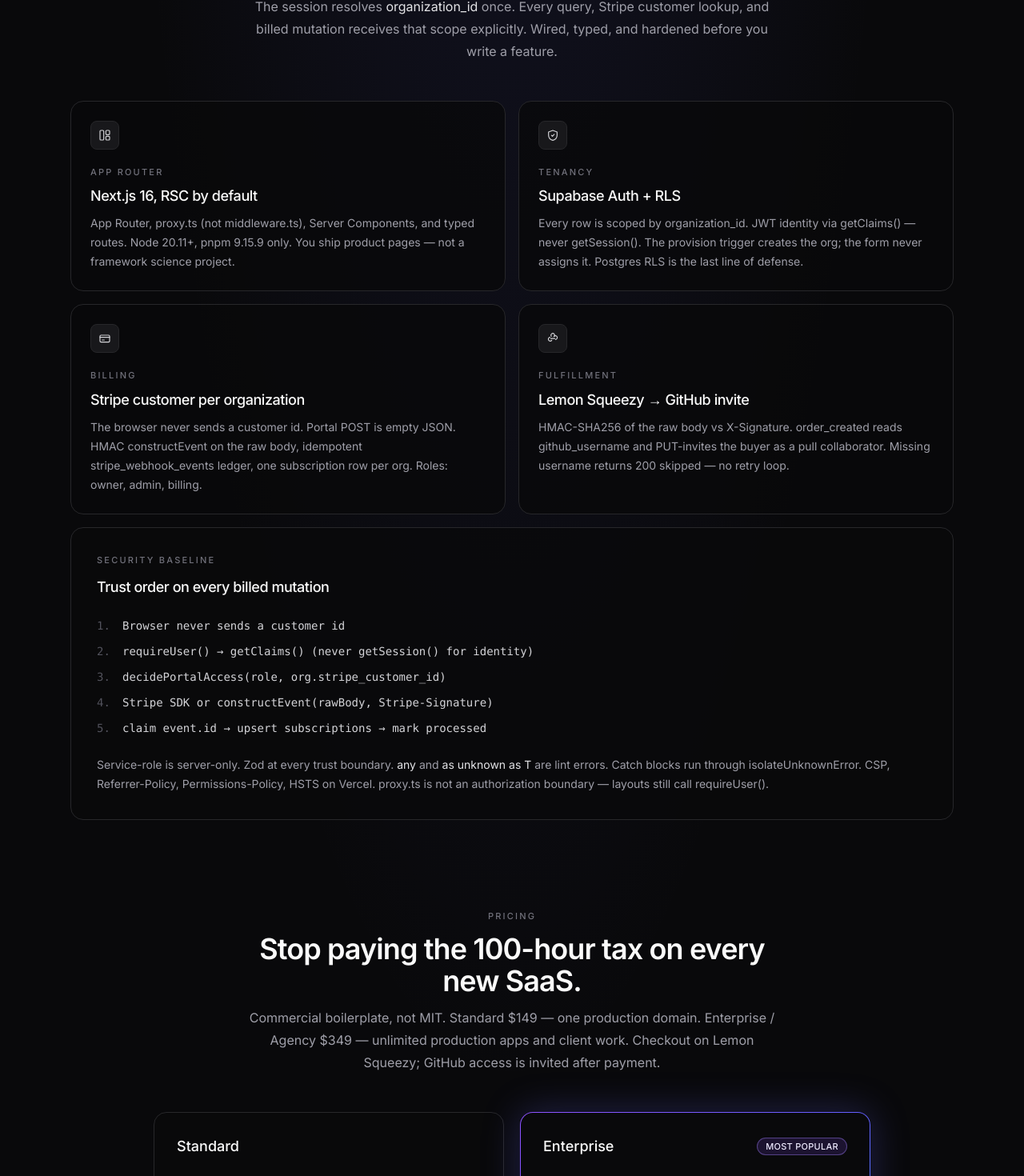
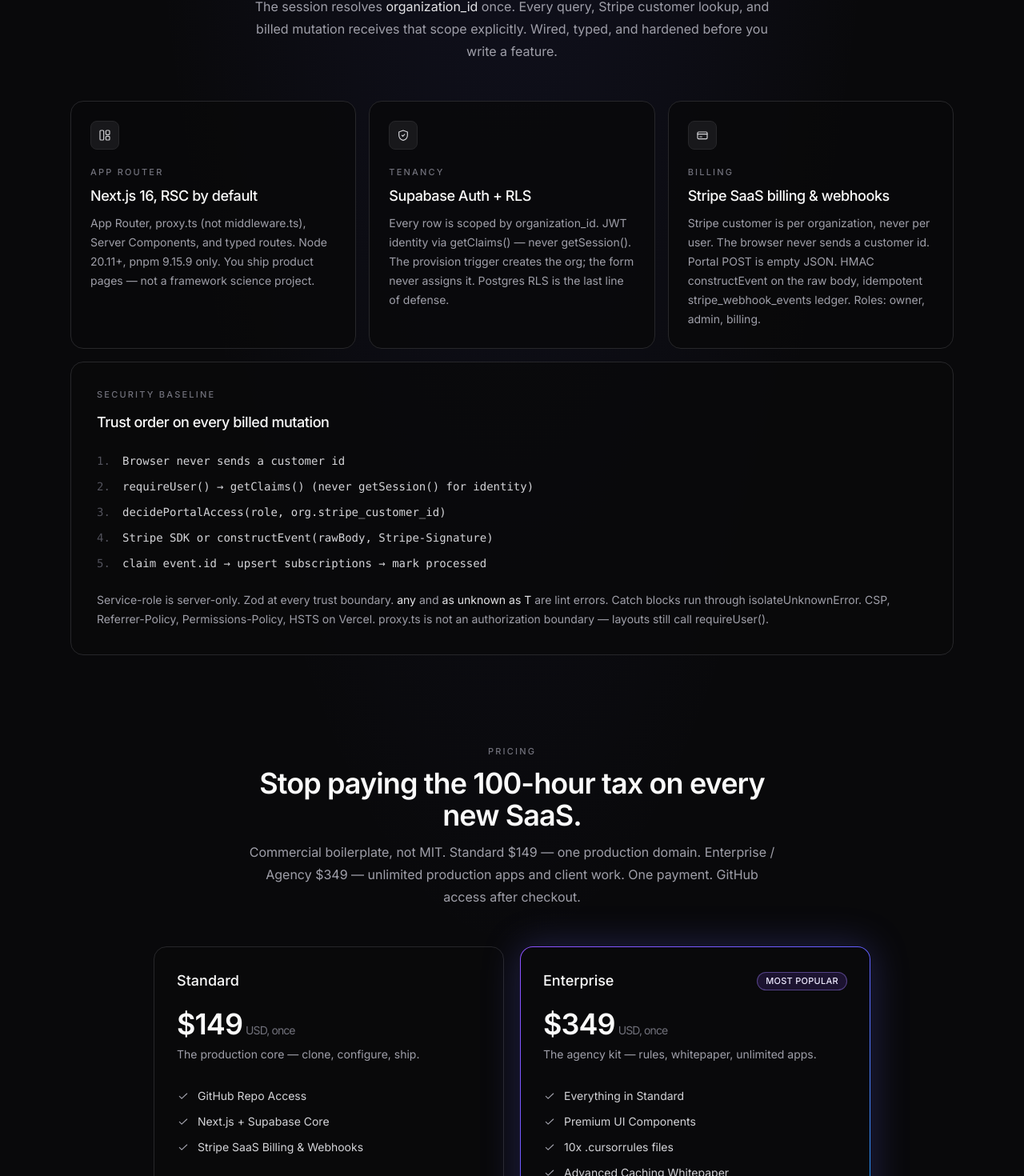
Before and after one commit to parasgiri065-glitch/SaaSForge-Elite, a Next.js app: page / in a window 1280 px wide. Shown: the part 1437-2907 px from the top of the page at 80% size. Built offline with nearby package versions, Linux system fonts and the light colour scheme; no server answers.

Commit message:
fix(marketing): sell Stripe billing, not Lemon fulfillment
Lemon Squeezy is the store checkout, not a boilerplate feature.
Drop the GitHub-invite card and list Stripe SaaS billing & webhooks
on Standard instead.

```diff
--- a/components/marketing/landing-features.tsx
+++ b/components/marketing/landing-features.tsx
@@ -1,4 +1,4 @@
-import { IconCard, IconLayout, IconShield, IconWebhook } from "@/components/ui/icons";
+import { IconCard, IconLayout, IconShield } from "@/components/ui/icons";
 import { marketingClasses } from "@/lib/ui/marketing-classes";
 import type { ComponentType, SVGProps } from "react";
 
@@ -25,14 +25,8 @@
   {
     icon: IconCard,
     eyebrow: "Billing",
-    title: "Stripe customer per organization",
-    body: "The browser never sends a customer id. Portal POST is empty JSON. HMAC constructEvent on the raw body, idempotent stripe_webhook_events ledger, one subscription row per org. Roles: owner, admin, billing.",
-  },
-  {
-    icon: IconWebhook,
-    eyebrow: "Fulfillment",
-    title: "Lemon Squeezy → GitHub invite",
-    body: "HMAC-SHA256 of the raw body vs X-Signature. order_created reads github_username and PUT-invites the buyer as a pull collaborator. Missing username returns 200 skipped — no retry loop.",
+    title: "Stripe SaaS billing & webhooks",
+    body: "Stripe customer is per organization, never per user. The browser never sends a customer id. Portal POST is empty JSON. HMAC constructEvent on the raw body, idempotent stripe_webhook_events ledger. Roles: owner, admin, billing.",
   },
 ];
 
@@ -45,7 +39,7 @@
 ] as const;
 
 /**
- * README-backed feature grid: stack, tenancy, Stripe, Lemon — no chat UI.
+ * Product feature grid: Next.js 16, Supabase tenancy, Stripe billing.
  *
  * @returns Spec cards plus the billed-mutation trust order.
  */
@@ -63,7 +57,7 @@
           scope explicitly. Wired, typed, and hardened before you write a feature.
         </p>
       </div>
-      <div className="mt-12 grid gap-4 md:grid-cols-2">
+      <div className="mt-12 grid gap-4 md:grid-cols-3">
         {LANDING_FEATURES.map((feature, index) => {
           const Icon = feature.icon;
           return (
--- a/components/marketing/landing-pricing.tsx
+++ b/components/marketing/landing-pricing.tsx
@@ -18,8 +18,8 @@
         </h2>
         <p className={`${marketingClasses.body} mt-3`}>
           Commercial boilerplate, not MIT. Standard $149 — one production domain.
-          Enterprise / Agency $349 — unlimited production apps and client work. Checkout
-          on Lemon Squeezy; GitHub access is invited after payment.
+          Enterprise / Agency $349 — unlimited production apps and client work. One
+          payment. GitHub access after checkout.
         </p>
       </div>
 
--- a/lib/commerce/store.ts
+++ b/lib/commerce/store.ts
@@ -25,7 +25,11 @@
     priceUsd: 149,
     priceLabel: "$149",
     blurb: "The production core — clone, configure, ship.",
-    features: ["GitHub Repo Access", "Next.js + Supabase Core", "Lemon Squeezy Webhooks"],
+    features: [
+      "GitHub Repo Access",
+      "Next.js + Supabase Core",
+      "Stripe SaaS Billing & Webhooks",
+    ],
     highlighted: false,
     href: LEMON_SQUEEZY_STORE_URL,
     ctaLabel: "Buy Standard — $149",
```
